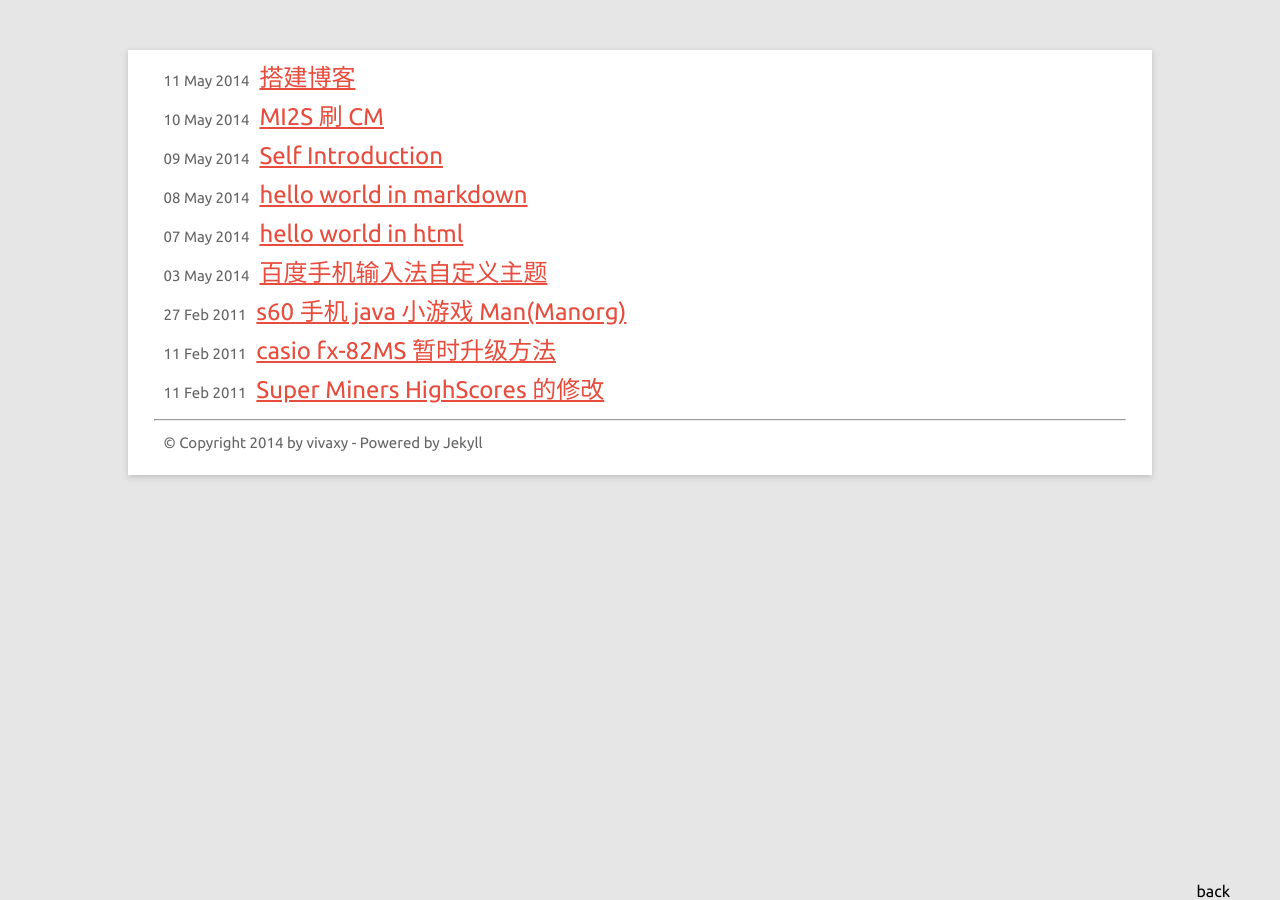
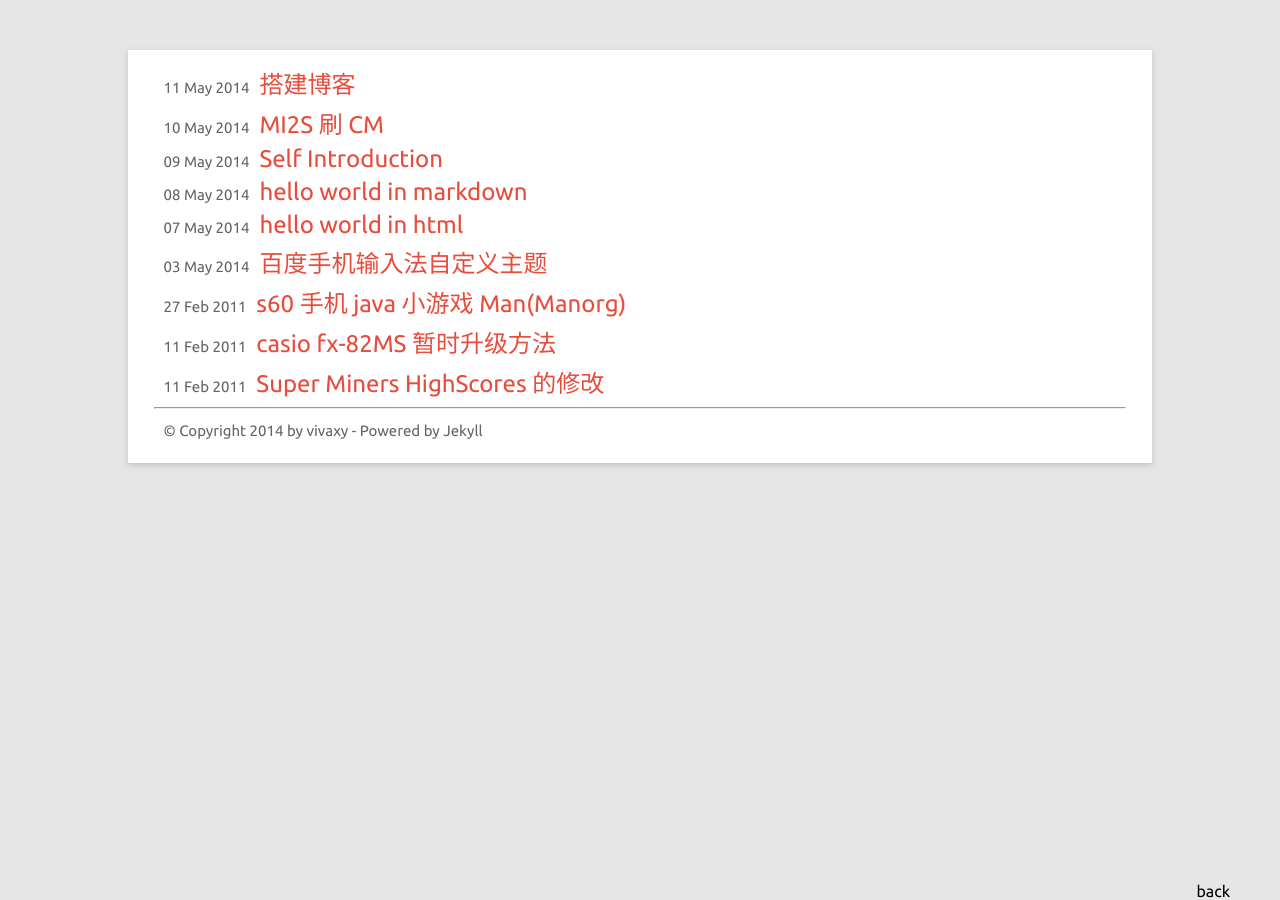
Before and after one commit to vivaxyblog/vivaxyblog.github.io, a Jekyll site: the page built from index.html, in a window 1280 px wide. Built offline with Jekyll 4.4.1, drawn with Linux system fonts in a browser that asks for light colours; comment, search, counter and statistics services are not loaded.

Commit message:
articlelist style

```diff
--- a/css/main.css
+++ b/css/main.css
@@ -37,20 +37,21 @@
 a {
 	color: rgb(231, 76, 60);
 	transition: color 0.5s;
+	text-decoration: none;
 }
 a:hover {
 	color: rgb(192, 57, 43);
+	text-decoration: underline;
 }
 .articlelist {
 	list-style: none;
-	line-height: 36px;
 	margin: 0px;
 	padding: 0px;
 	font-size: 16px;
 	font-size: 24px;
 }
 .articlelist li {
-	margin: 0px;
+	margin: 5px 0px;
 }
 .body {
 	margin: 50px 10%;
@@ -83,8 +84,21 @@
 		margin-left: 60px;
 	}
 	.articlelist a {
+		display: block;
+		height: 36px;
+		line-height: 36px;
+		background: rgb(231, 76, 60);
+		box-shadow: 0px 0px 1px rgba(0,0,0,0.5);
+		color: rgba(255, 255, 255, 1);
+		text-shadow: 0px 0px 1px rgba(255,255,255,0.5);
+		transition: background 0.5s;
 		font-size: 18px;
-		margin-left: 20px;
+		margin: 0px 20px;
+		padding: 0px 10px;
+	}
+	.articlelist a:hover {
+		background: rgb(192, 57, 43);
+		text-decoration: none;
 	}
 	.articlelist .date {
 		margin-left: 10px;
```
